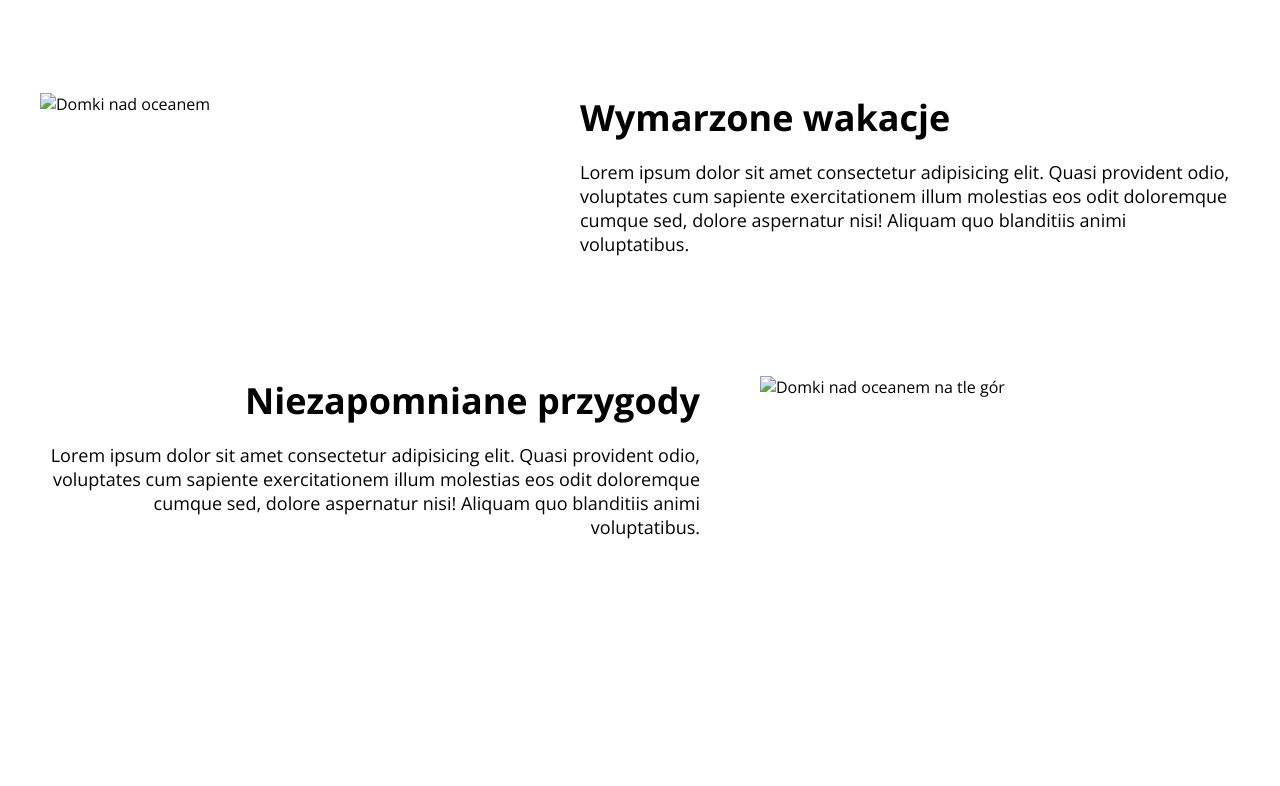
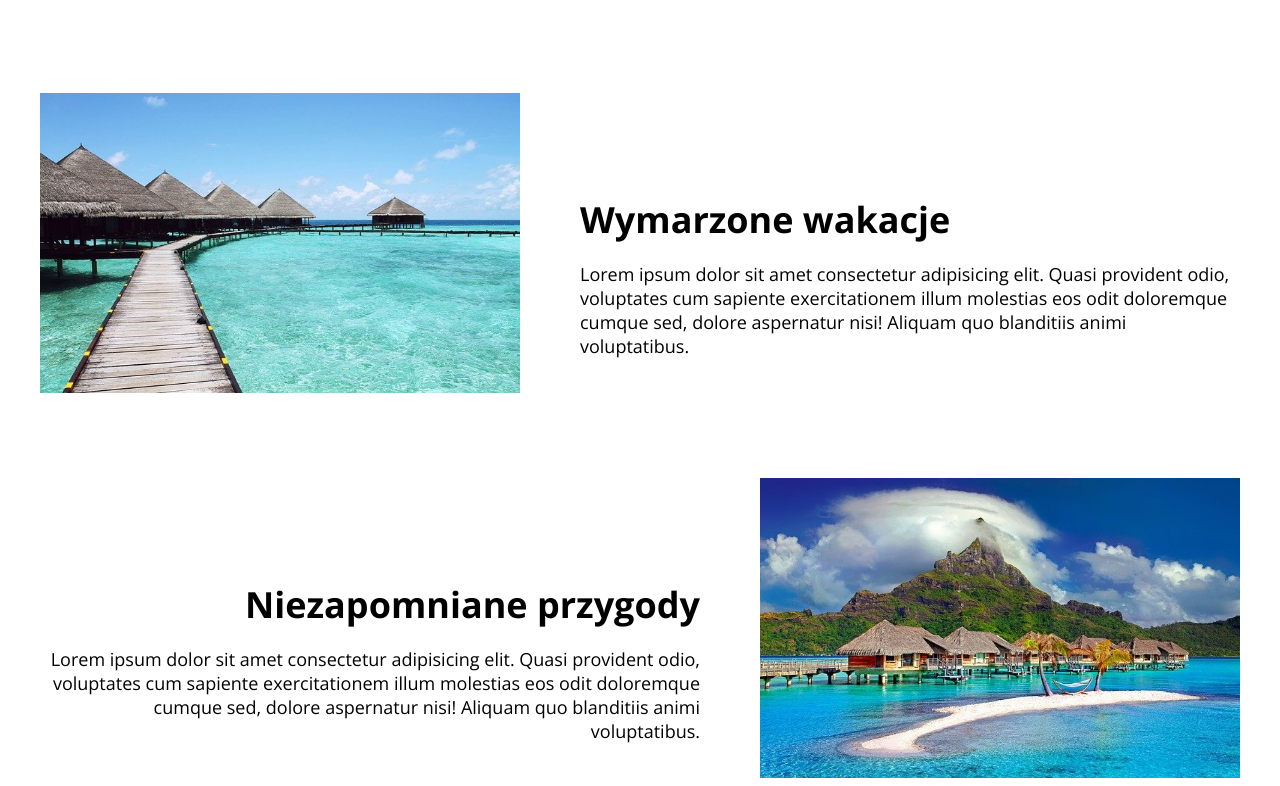
Before and after one commit to gnovac/Tropical-Paradise---Flexbox---Udemy, a plain HTML site: page index.html in a window 1280 px wide. Shown: the part 828-1614 px from the top of the page. Drawn offline with nearby package versions, Linux system fonts and the light colour scheme; files that its build step writes are made by us from their sources; the site is published under a folder, as on GitHub Pages, so addresses that start at the root find nothing.

Commit message:
modified index.html

```diff
--- a/index.html
+++ b/index.html
@@ -45,7 +45,7 @@
 
                 <div class="dreams__box">
                     <div class="dreams__box-img">
-                        <img src="/img/paradise-598201_640.jpg" alt="Domki nad oceanem" class="dreams__img">
+                        <img src="img/paradise-598201_640.jpg" alt="Domki nad oceanem" class="dreams__img">
                     </div>
                     <div class="dreams__box-text">
                         <h3 class="dreams__title">Wymarzone wakacje</h3>
@@ -56,7 +56,7 @@
                 </div>
                 <div class="dreams__box">
                     <div class="dreams__box-img dreams__box-img--right">
-                        <img src="/img/bora-bora-3023437_640.jpg" alt="Domki nad oceanem na tle gór"
+                        <img src="img/bora-bora-3023437_640.jpg" alt="Domki nad oceanem na tle gór"
                             class="dreams__img">
                     </div>
                     <div class="dreams__box-text dreams__box-text--right">
```
